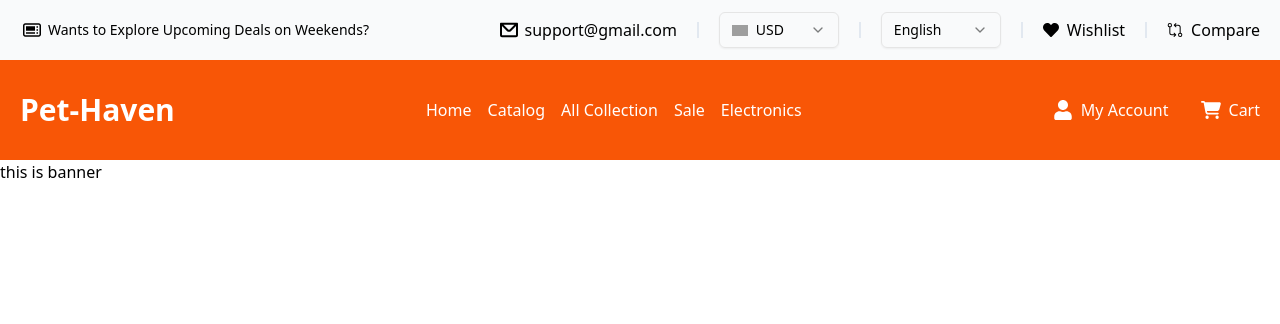
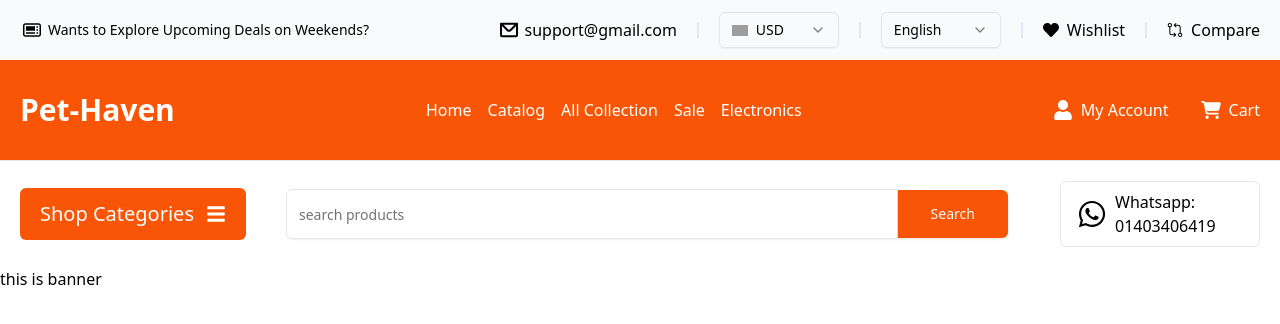
Before and after one commit to Suhanur-Rohoman-Sumon-github/Pet-Haven-client, a React (Vite) app: page / in a window 1280 px wide. Shown: the top 324 px of the page. Built offline with nearby package versions, Linux system fonts and the light colour scheme; grey boxes are pictures that could not be loaded.

Commit message:
bottom nav done

```diff
--- /dev/null
+++ b/src/components/Navbar/BottomNav.tsx
@@ -0,0 +1,30 @@
+import { FaBars, FaWhatsapp } from 'react-icons/fa';
+import { Input } from '../ui/input';
+import { Button } from '../ui/button';
+
+const BottomNav = () => {
+  return (
+    <div className="px-5 flex justify-between gap-10 items-center  py-5 bg-white">
+      <div className="px-5  cursor-pointer py-3 flex items-center gap-3 text-xl rounded-md  bg-primary text-white w-fit">
+        Shop Categories <FaBars />
+      </div>
+      <div className="flex-1 flex items-center ">
+        <Input
+          placeholder="search products"
+          className="w-10/12 rounded-e-none py-6"
+        />
+        <Button className="w-[15%] py-6 bg-primary rounded-s-none">
+          Search
+        </Button>
+      </div>
+      <div className="lg:w-[200px] flex items-center gap-2 border px-4 py-2 rounded-md">
+        <FaWhatsapp className="text-3xl" />{' '}
+        <div>
+          Whatsapp: <br /> 01403406419
+        </div>
+      </div>
+    </div>
+  );
+};
+
+export default BottomNav;
--- a/src/components/Navbar/MiddleNav.tsx
+++ b/src/components/Navbar/MiddleNav.tsx
@@ -3,7 +3,7 @@
 
 const MiddleNav = () => {
   return (
-    <div className="px-5 flex justify-between items-center py-8 text-white">
+    <div className="px-5 flex justify-between items-center  py-8 text-white">
       <div>
         {/* <Link to="/"> */}
         <h3 className="text-3xl font-semibold">Pet-Haven</h3>
--- /dev/null
+++ b/src/components/ui/input.tsx
@@ -0,0 +1,22 @@
+import * as React from "react"
+
+import { cn } from "@/lib/utils"
+
+const Input = React.forwardRef<HTMLInputElement, React.ComponentProps<"input">>(
+  ({ className, type, ...props }, ref) => {
+    return (
+      <input
+        type={type}
+        className={cn(
+          "flex h-9 w-full rounded-md border border-neutral-200 bg-transparent px-3 py-1 text-base shadow-sm transition-colors file:border-0 file:bg-transparent file:text-sm file:font-medium file:text-neutral-950 placeholder:text-neutral-500 focus-visible:outline-none focus-visible:ring-1 focus-visible:ring-neutral-950 disabled:cursor-not-allowed disabled:opacity-50 md:text-sm dark:border-neutral-800 dark:file:text-neutral-50 dark:placeholder:text-neutral-400 dark:focus-visible:ring-neutral-300",
+          className
+        )}
+        ref={ref}
+        {...props}
+      />
+    )
+  }
+)
+Input.displayName = "Input"
+
+export { Input }
--- a/src/pages/sharedPages/Navbar/Navbar.tsx
+++ b/src/pages/sharedPages/Navbar/Navbar.tsx
@@ -1,3 +1,4 @@
+import BottomNav from '../../../components/Navbar/bottomNav';
 import MiddleNav from '../../../components/Navbar/MiddleNav';
 import TopNav from '../../../components/Navbar/TopNav';
 
@@ -6,6 +7,8 @@
     <nav className="bg-primary container">
       <TopNav />
       <MiddleNav />
+      <hr />
+      <BottomNav />
     </nav>
   );
 };
```
